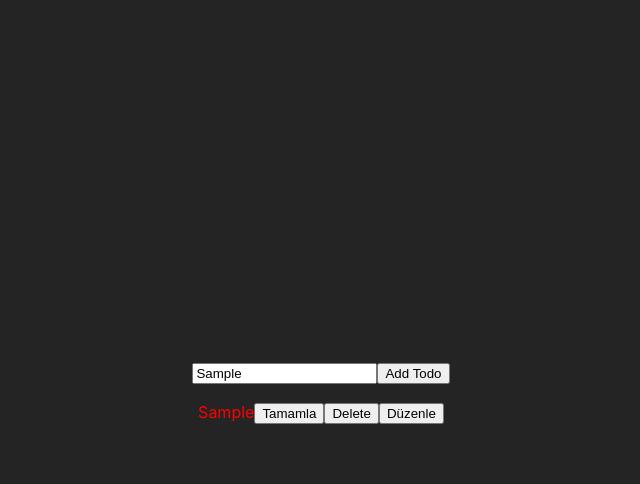
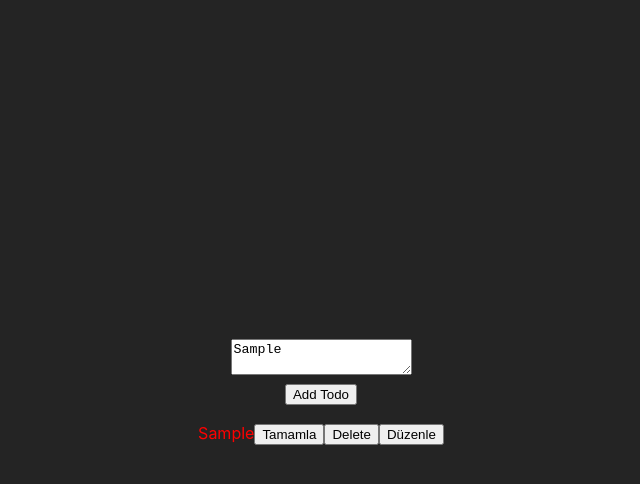
Before and after one commit to batuhanCobann/react-todo, a React (Vite) app: page / in a window 1280 px wide. Both pictures are taken after typing "Sample" into the empty fields and a click on the button "Add Todo". Shown: the top 484 px of the page, without its empty margins (319-959 px from the left). Built offline with nearby package versions, Linux system fonts and the light colour scheme.

Commit message:
todo girdisi inputtan texterae ye dönüştürüldü düzenlemeler devem ediyor

```diff
--- a/src/App.jsx
+++ b/src/App.jsx
@@ -53,26 +53,32 @@ function App() {
 
   return (
     <>
-      <input
+      <textarea
       className='todo-input'
       type="text"
       placeholder='Lütfen Bir Görev Giriniz...'
       onChange={(e) => setNewTodoTitle(e.target.value)} />
 
+      <br />
+
       <button onClick={addTodo}>Add Todo</button>
+
       {todos.map(todo => (
-        <p className={todo.copleted ? "okey-todo" : "no-todo"}
-        key={todo.id}>
-        <span>{todo.title}</span>
-        {todo.edit ? <input type="text" placeholder='Todo Düzenle' value={editTodo} onChange={(e) => setEditTodo(e.target.value)} />
-        : <button onClick={() => completedTodo(todo.id)}>{todo.copleted ? "Geri Al" : "Tamamla" }</button>}
+        <div>
+          <p className={todo.copleted ? "okey-todo" : "no-todo"} key={todo.id}>
+            <span>{todo.title}</span>
+            {todo.edit ?
+            <input type="text" placeholder='Todo Düzenle' value={editTodo} onChange={(e) => setEditTodo(e.target.value)} />
+            : <button onClick={() => completedTodo(todo.id)}>{todo.copleted ? "Geri Al" : "Tamamla" }</button>}
 
-        <button onClick={() => deleteTodo(todo.id)}>Delete</button>
-        {todo.edit ? <button onClick={() => saveNewTodo(todo.id)}>Kaydet</button> : <button onClick={() => changeNewTodo(todo.id)}>Düzenle</button>}
+            <button onClick={() => deleteTodo(todo.id)}>Delete</button>
 
+            {todo.edit ?
+            <button onClick={() => saveNewTodo(todo.id)}>Kaydet</button>
+            : <button onClick={() => changeNewTodo(todo.id)}>Düzenle</button>}
+         </p>
+        </div>
 
-
-        </p>
       ))}
     </>
   )
```
